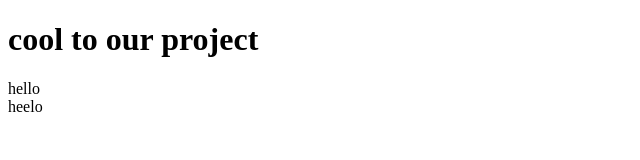
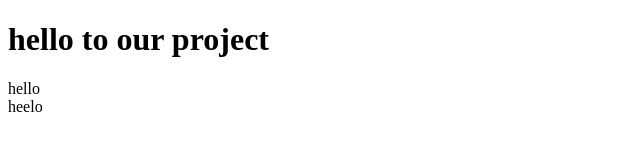
Before and after one commit to gops26/tutorial, a plain HTML site: page index.html in a window 1280 px wide. Shown: the whole page, without its empty margins (0-640 px from the left). Drawn offline with Linux system fonts and the light colour scheme.

Commit message:
new worker changed h1 tag to hello

```diff
--- a/index.html
+++ b/index.html
@@ -6,7 +6,7 @@
     <title>Document</title>
 </head>
 <body>
-    <h1>cool to our project</h1>
+    <h1>hello to our project</h1>
     <div class="container">hello </div>
     <div class="container">heelo</div>
 </body>
```
